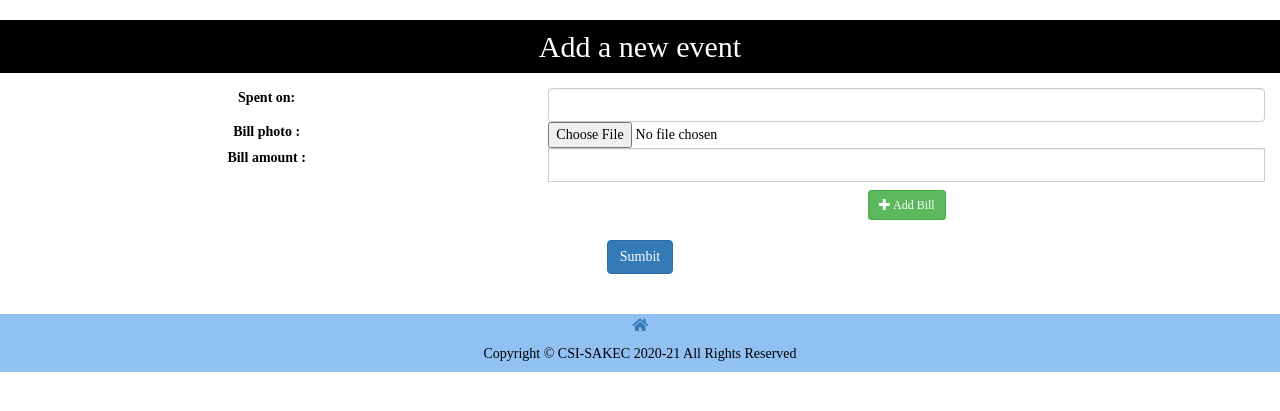
After one commit to adityashah539/CSI-SAKEC, a PHP site: page /addbill.html in a window 1280 px wide. The commit adds this page. Shown: the top 411 px of the page. Run offline with PHP 8.4, Linux system fonts and the light colour scheme; some libraries are stand-ins or nearby versions.

Commit message:
v3.2(half addbill)

```diff
--- /dev/null
+++ b/addbill.html
@@ -0,0 +1,117 @@
+<!DOCTYPE html>
+<html lang="en">
+
+<head>
+    <meta charset="UTF-8">
+    <meta name="viewport" content="width=device-width, initial-scale=1.0">
+    <link rel="stylesheet" href="https://cdn.jsdelivr.net/npm/bootstrap@4.5.3/dist/css/bootstrap.min.css"
+        integrity="sha384-TX8t27EcRE3e/ihU7zmQxVncDAy5uIKz4rEkgIXeMed4M0jlfIDPvg6uqKI2xXr2" crossorigin="anonymous">
+    <link href="//maxcdn.bootstrapcdn.com/bootstrap/3.3.0/css/bootstrap.min.css" rel="stylesheet" id="bootstrap-css">
+    <script src="//maxcdn.bootstrapcdn.com/bootstrap/3.3.0/js/bootstrap.min.js"></script>
+    <script src="//code.jquery.com/jquery-1.11.1.min.js"></script>
+    <!------ Include the above in your HEAD tag ---------->
+    <link href="https://fonts.googleapis.com/css?family=Oswald|Raleway&display=swap" rel="stylesheet">
+    <link rel="stylesheet" href="https://cdnjs.cloudflare.com/ajax/libs/font-awesome/4.7.0/css/font-awesome.min.css">
+    <link rel='stylesheet' href='https://use.fontawesome.com/releases/v5.5.0/css/all.css'
+        integrity='sha384-B4dIYHKNBt8Bc12p+WXckhzcICo0wtJAoU8YZTY5qE0Id1GSseTk6S+L3BlXeVIU' crossorigin='anonymous'>
+    <link rel="stylesheet" href="css/membership.css">
+    <title> Add Event</title>
+</head>
+
+<body style="background:#ffffff">
+
+    <body>
+        <h2 class="add-event-header">Add a new event</h2>
+        <form action="addevent.php" method="POST" enctype="multipart/form-data">
+            <div class="form-group">
+                <div class="col-sm-5">
+                    <label class="control-label">Spent on:</label>
+                </div>
+                <div class="col-sm-7">
+                    <input type="text" name="spent1on" class="form-control">
+                </div>
+                <div class="col-sm-5">
+                    <label class="control-label">Bill photo :</label>
+                </div>
+                <div class="col-sm-7">
+                    <input type="file" name="bill1photo"  required>
+                </div>
+                <div class="col-sm-5">
+                    <label class="control-label">Bill amount :</label>
+                </div>
+                <div class="col-sm-7">
+                    <div class="bill-list">
+                        <div class="input-group phone-input">
+                            <input type="number" name="bill1amount" id="bill1amount" class="form-control" >
+                        </div>
+                    </div>
+                    <button type="button" class="btn btn-success btn-sm btn-add-phone">
+                        <span class="glyphicon glyphicon-plus"></span>
+                            Add Bill
+                    </button>
+                    <div class="spacer" style="height:20px;"></div>
+                </div>
+            </div>
+            <div class="spacer" style="height:20px;"></div>
+            <button type="submit" class="btn btn-primary">Sumbit</button>
+            <div class="spacer" style="height:40px;"></div>
+        </form>
+
+        <script>
+            $(function () {
+
+                $(document.body).on('click', '.changeType', function () {
+                    $(this).closest('.phone-input').find('.type-text').text($(this).text());
+                    $(this).closest('.phone-input').find('.type-input').val($(this).data('type-value'));
+                });
+
+                $(document.body).on('click', '.btn-remove-phone', function () {
+                    $(this).closest('.deletephone').remove();
+                });
+
+
+                $('.btn-add-phone').click(function () {
+
+                    var index = $('.phone-input').length + 1;
+
+                    $('.form-group').append('' +
+
+                    '<div class="col-sm-5">'+
+                    '<label class="control-label">Spent on:</label>'+
+                '</div>'+
+                '<div class="col-sm-7">'+
+                    '<input type="text" name="spent'+index+'on" class="form-control">'+
+                '</div>'+
+                '<div class="col-sm-5">'+
+                    '<label class="control-label">Bill photo :</label>'+
+                '</div>'+
+                '<div class="col-sm-7">'+
+                    '<input type="file" name="bill'+index+'photo"  required>'+
+                '</div>'+
+                '<div class="col-sm-5">'+
+                    '<label class="control-label">Bill amount :</label>'+
+                '</div>'+
+                '<div class="col-sm-7">'+
+                    '<div class="bill-list">'+
+                        '<div class="input-group phone-input">'+
+                            '<input type="number" name="bill'+index+'amount" id="bill'+index+'amount" class="form-control" >'+
+                            '<span class="input-group-btn">'+
+                            '<button class="btn btn-danger btn-remove-phone" type="button"><span class="glyphicon glyphicon-remove"></span></button>'+
+                        '</span>'+
+                        '</div>'+
+                    '</div>'+
+                '</div>'
+                    );
+                });
+            });
+        </script>
+        <div class="footer">
+            <div class="spacer" style="height:2px;"></div>
+            <a href="index.html"><i class="fas fa-home"></i></a>
+            <div class="spacer" style="height:0px;"></div>
+            <h5>Copyright &copy; CSI-SAKEC 2020-21 All Rights Reserved</h5>
+            <div class="spacer" style="height:1px;"></div>
+        </div>
+    </body>
+
+</html>
--- a/addevent.html
+++ b/addevent.html
@@ -5,7 +5,6 @@
     <meta name="viewport" content="width=device-width, initial-scale=1.0">
     <link rel="stylesheet" href="https://cdn.jsdelivr.net/npm/bootstrap@4.5.3/dist/css/bootstrap.min.css"
         integrity="sha384-TX8t27EcRE3e/ihU7zmQxVncDAy5uIKz4rEkgIXeMed4M0jlfIDPvg6uqKI2xXr2" crossorigin="anonymous">
-
         <link href="//maxcdn.bootstrapcdn.com/bootstrap/3.3.0/css/bootstrap.min.css" rel="stylesheet" id="bootstrap-css">
 <script src="//maxcdn.bootstrapcdn.com/bootstrap/3.3.0/js/bootstrap.min.js"></script>
 <script src="//code.jquery.com/jquery-1.11.1.min.js"></script>
--- a/index.php
+++ b/index.php
@@ -108,6 +108,9 @@
 						echo '</li>';
 						echo '<li class="nav-item">';
 						echo '<a class="nav-link" href="log.php">Reply Log</a>';
+						echo '</li>';
+                        echo '<li class="nav-item">';
+						echo '<a class="nav-link" href="budget.php">Budget</a>';
 						echo '</li>';
 					}
 					else if(($role==='c'))
```
Also changed, not shown: budget.html (deleted, +0 -65 lines), budget.php (added, +60 -0 lines), expense.php (renamed from expemse.html, +11 -28 lines), addbill.php (added).
